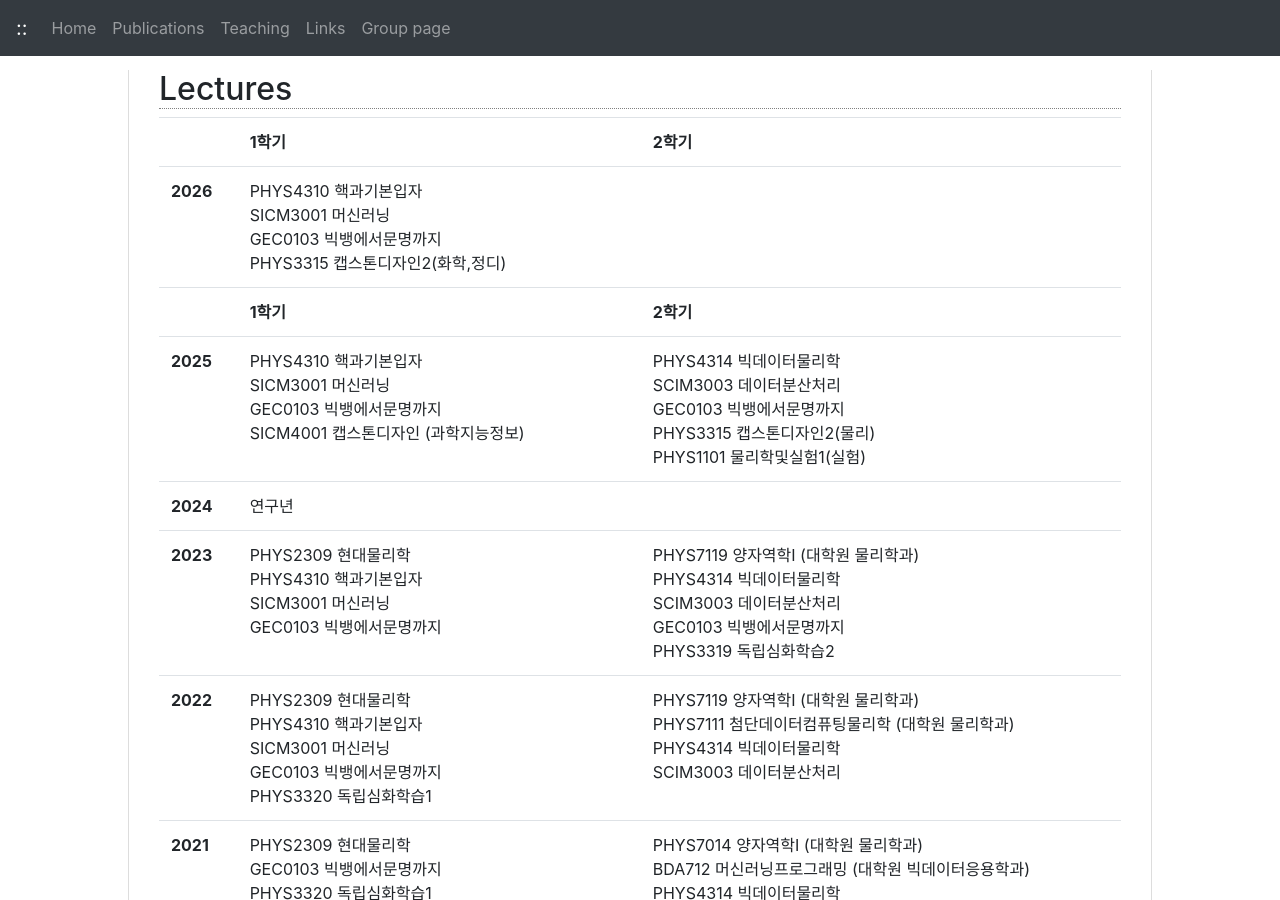
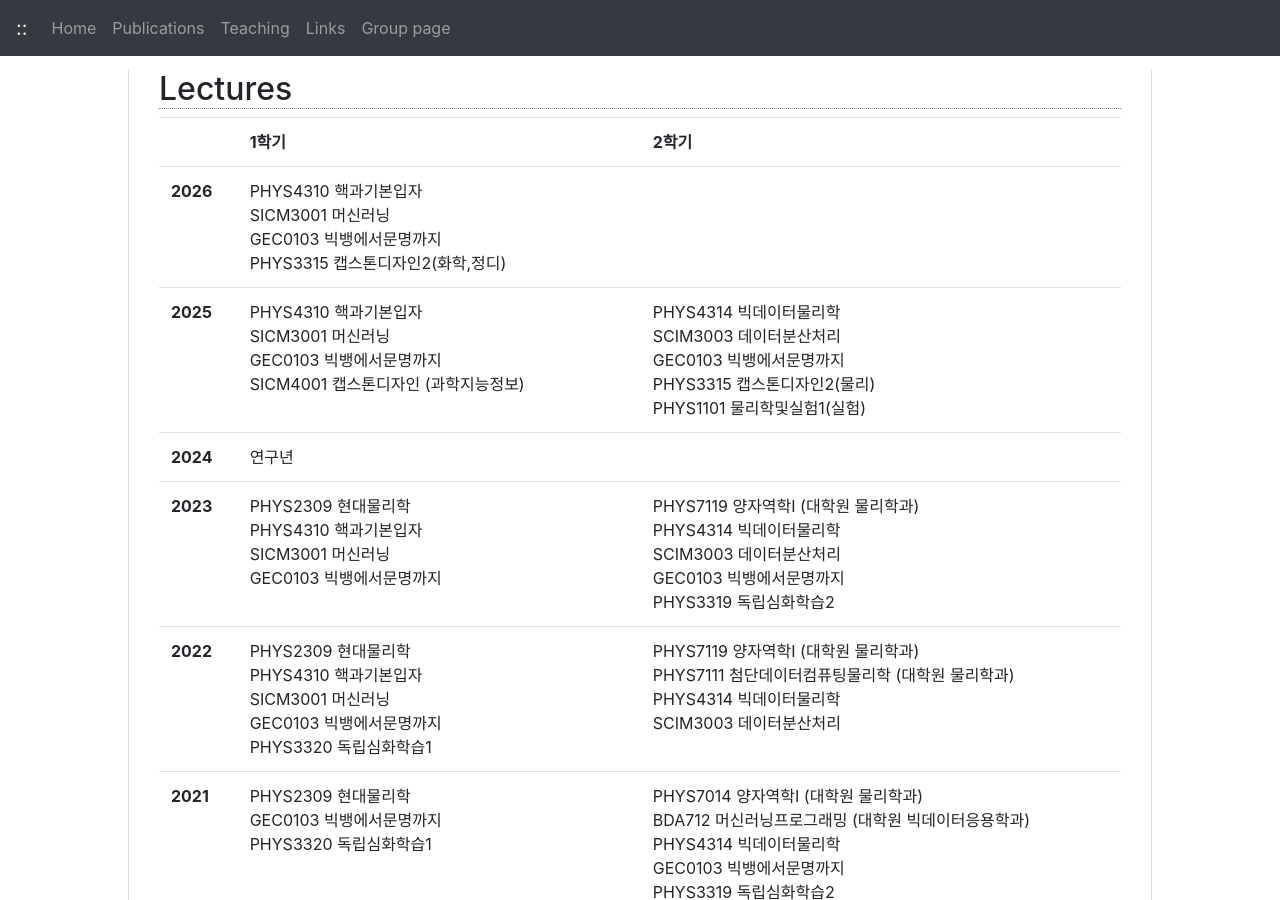
Before and after one commit to jhgoh/jhgoh.github.io, a Jekyll site: the page built from Teaching.md, in a window 1280 px wide and 900 px high. Built offline with Jekyll 4.4.1, drawn with Linux system fonts in a browser that asks for light colours; nearby versions of some CDN libraries; our own code applies the rules of GitHub Pages for plain Markdown files.

Commit message:
Fix duplicate header in Teaching.md
Removed duplicate header row for the semester table.

```diff
--- a/Teaching.md
+++ b/Teaching.md
@@ -3,7 +3,6 @@
 <table class="table">
   <tr><td></td><th>1학기</th><th>2학기</th></tr>
   <tr><th>2026</th><td>PHYS4310 핵과기본입자<br/>SICM3001 머신러닝<br/>GEC0103 빅뱅에서문명까지<br/>PHYS3315 캡스톤디자인2(화학,정디)</td><td></td></tr>
-  <tr><td></td><th>1학기</th><th>2학기</th></tr>
   <tr><th>2025</th><td>PHYS4310 핵과기본입자<br/>SICM3001 머신러닝<br/>GEC0103 빅뱅에서문명까지<br/>SICM4001 캡스톤디자인 (과학지능정보)</td><td>PHYS4314 빅데이터물리학<br/>SCIM3003 데이터분산처리<br/>GEC0103 빅뱅에서문명까지<br/>PHYS3315 캡스톤디자인2(물리)<br/>PHYS1101 물리학및실험1(실험)</td></tr>
   <tr><th>2024</th><td colspan="2">연구년</td></tr>
   <tr><th>2023</th><td>PHYS2309 현대물리학<br/>PHYS4310 핵과기본입자<br/>SICM3001 머신러닝<br/>GEC0103 빅뱅에서문명까지</td><td>PHYS7119 양자역학I (대학원 물리학과)<br/>PHYS4314 빅데이터물리학<br/>SCIM3003 데이터분산처리<br/>GEC0103 빅뱅에서문명까지<br/>PHYS3319 독립심화학습2</td></tr>
```
